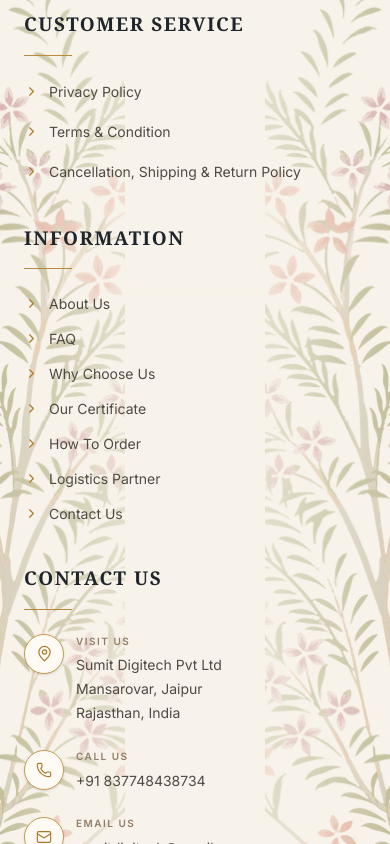
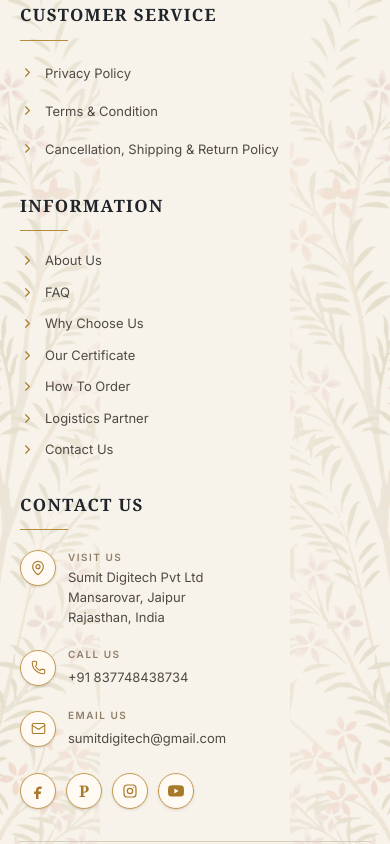
Before and after one commit to AyushRajpalani12/noorbynikki-, a Next.js app: page /login in a window 390 px wide. Shown: the part 980-1824 px from the top of the page. Built offline with nearby package versions, Linux system fonts and the light colour scheme.

Commit message:
fix: update Looking component image layout and Footer

```diff
--- a/components/Footer.tsx
+++ b/components/Footer.tsx
@@ -1,4 +1,4 @@
-"use client";
+'use client';
 
 import React, { useEffect, useState } from "react";
 import Link from "next/link";
@@ -75,9 +75,7 @@ export default function Footer() {
 
       {/* =====================================================
           LEFT FLORAL DESIGN
-          KEEPING IT DARK & VISIBLE
       ===================================================== */}
-
       <img
         src="/footer-left.png"
         alt=""
@@ -89,21 +87,20 @@ export default function Footer() {
           top-0
           z-0
           h-full
-          w-[125px]
+          w-[100px]
+          sm:w-[140px]
+          lg:w-[205px]
           object-cover
           object-left
-          opacity-75
+          opacity-65
+          sm:opacity-75
           select-none
-          sm:w-[165px]
-          lg:w-[205px]
         "
       />
 
       {/* =====================================================
           RIGHT FLORAL DESIGN
-          KEEPING IT DARK & VISIBLE
       ===================================================== */}
-
       <img
         src="/footer-right.png"
         alt=""
@@ -115,20 +112,20 @@ export default function Footer() {
           top-0
           z-0
           h-full
-          w-[125px]
+          w-[100px]
+          sm:w-[140px]
+          lg:w-[205px]
           object-cover
           object-right
-          opacity-75
+          opacity-65
+          sm:opacity-75
           select-none
-          sm:w-[165px]
-          lg:w-[205px]
         "
       />
 
       {/* =====================================================
           CENTER READABILITY LAYER
       ===================================================== */}
-
       <div
         className="
           pointer-events-none
@@ -136,41 +133,38 @@ export default function Footer() {
           inset-0
           z-0
           bg-gradient-to-r
-          from-[#f8f3ea]/35
+          from-[#f8f3ea]/70
           via-[#f8f3ea]/95
-          to-[#f8f3ea]/35
+          to-[#f8f3ea]/70
+          sm:from-[#f8f3ea]/35
+          sm:via-[#f8f3ea]/95
+          sm:to-[#f8f3ea]/35
         "
       />
 
       {/* =====================================================
           MAIN CONTAINER
       ===================================================== */}
-
-      <div className="relative z-10 mx-auto max-w-[1180px] px-6 sm:px-10 lg:px-16">
+      <div className="relative z-10 mx-auto max-w-[1180px] px-5 sm:px-10 lg:px-16">
 
         {/* TOP DECORATION */}
-
         <div className="flex items-center justify-center gap-3 pt-8 sm:pt-10">
-
-          <span className="h-px w-12 bg-[#b88a3b]" />
-
+          <span className="h-px w-10 sm:w-12 bg-[#b88a3b]" />
           <span className="h-2 w-2 rotate-45 border border-[#a7193b] bg-[#a7193b]" />
-
-          <span className="h-px w-12 bg-[#b88a3b]" />
-
+          <span className="h-px w-10 sm:w-12 bg-[#b88a3b]" />
         </div>
-
 
         {/* =====================================================
             THREE COLUMN FOOTER
         ===================================================== */}
-
         <div
           className="
             grid
             grid-cols-1
-            gap-10
-            py-10
+            gap-8
+            py-8
+            sm:gap-10
+            sm:py-10
             sm:grid-cols-2
             lg:grid-cols-3
             lg:gap-16
@@ -181,14 +175,12 @@ export default function Footer() {
           {/* =================================================
               CUSTOMER SERVICE
           ================================================= */}
-
           <div>
-
             <h3
               className="
-                mb-4
+                mb-3 sm:mb-4
                 font-serif
-                text-[19px]
+                text-[17px] sm:text-[19px]
                 font-semibold
                 uppercase
                 tracking-[0.08em]
@@ -197,14 +189,11 @@ export default function Footer() {
             >
               Customer Service
             </h3>
+            <div className="mb-5 sm:mb-6 h-px w-12 bg-[#b88a3b]" />
 
-            <div className="mb-6 h-px w-12 bg-[#b88a3b]" />
-
-            <ul className="space-y-4">
-
+            <ul className="space-y-3.5 sm:space-y-4">
               {serviceLinks.map((item) => (
                 <li key={item.name}>
-
                   <Link
                     href={item.href}
                     className="
@@ -212,7 +201,7 @@ export default function Footer() {
                       flex
                       items-start
                       gap-2.5
-                      text-[14px]
+                      text-[13px] sm:text-[14px]
                       leading-6
                       text-[#4f4a44]
                       transition-all
@@ -221,7 +210,6 @@ export default function Footer() {
                       hover:text-[#a7193b]
                     "
                   >
-
                     <ChevronRight
                       size={15}
                       strokeWidth={1.8}
@@ -234,32 +222,23 @@ export default function Footer() {
                         group-hover:translate-x-1
                       "
                     />
-
-                    <span>
-                      {item.name}
-                    </span>
-
+                    <span>{item.name}</span>
                   </Link>
-
                 </li>
               ))}
-
             </ul>
-
           </div>
 
 
           {/* =================================================
               INFORMATION
           ================================================= */}
-
           <div>
-
             <h3
               className="
-                mb-4
+                mb-3 sm:mb-4
                 font-serif
-                text-[19px]
+                text-[17px] sm:text-[19px]
                 font-semibold
                 uppercase
                 tracking-[0.08em]
@@ -268,14 +247,11 @@ export default function Footer() {
             >
               Information
             </h3>
+            <div className="mb-5 sm:mb-6 h-px w-12 bg-[#b88a3b]" />
 
-            <div className="mb-6 h-px w-12 bg-[#b88a3b]" />
-
-            <ul className="space-y-3.5">
-
+            <ul className="space-y-3 sm:space-y-3.5">
               {informationLinks.map((item) => (
                 <li key={item.name}>
-
                   <Link
                     href={item.href}
                     className="
@@ -283,7 +259,7 @@ export default function Footer() {
                       flex
                       items-center
                       gap-2.5
-                      text-[14px]
+                      text-[13px] sm:text-[14px]
                       text-[#4f4a44]
                       transition-all
                       duration-300
@@ -291,7 +267,6 @@ export default function Footer() {
                       hover:text-[#a7193b]
                     "
                   >
-
                     <ChevronRight
                       size={15}
                       strokeWidth={1.8}
@@ -303,32 +278,23 @@ export default function Footer() {
                         group-hover:translate-x-1
                       "
                     />
-
-                    <span>
-                      {item.name}
-                    </span>
-
+                    <span>{item.name}</span>
                   </Link>
-
                 </li>
               ))}
-
             </ul>
-
           </div>
 
 
           {/* =================================================
               CONTACT US
           ================================================= */}
-
           <div>
-
             <h3
               className="
-                mb-4
+                mb-3 sm:mb-4
                 font-serif
-                text-[19px]
+                text-[17px] sm:text-[19px]
                 font-semibold
                 uppercase
                 tracking-[0.08em]
@@ -337,19 +303,14 @@ export default function Footer() {
             >
               Contact Us
             </h3>
-
-            <div className="mb-6 h-px w-12 bg-[#b88a3b]" />
-
+            <div className="mb-5 sm:mb-6 h-px w-12 bg-[#b88a3b]" />
 
             {/* ADDRESS */}
-
-            <div className="mb-6 flex items-start gap-3">
-
+            <div className="mb-5 sm:mb-6 flex items-start gap-3">
               <div
                 className="
                   flex
-                  h-10
-                  w-10
+                  h-9 w-9 sm:h-10 sm:w-10
                   shrink-0
                   items-center
                   justify-center
@@ -361,17 +322,12 @@ export default function Footer() {
                   shadow-sm
                 "
               >
-                <MapPin
-                  size={17}
-                  strokeWidth={1.7}
-                />
+                <MapPin size={16} strokeWidth={1.7} />
               </div>
-
               <div>
-
                 <p
                   className="
-                    mb-1
+                    mb-0.5 sm:mb-1
                     text-[10px]
                     font-semibold
                     uppercase
@@ -381,29 +337,22 @@ export default function Footer() {
                 >
                   Visit Us
                 </p>
-
-                <p className="text-[14px] leading-6 text-[#4f4a44]">
+                <p className="text-[13px] sm:text-[14px] leading-5 sm:leading-6 text-[#4f4a44]">
                   Sumit Digitech Pvt Ltd
                   <br />
                   Mansarovar, Jaipur
                   <br />
                   Rajasthan, India
                 </p>
-
               </div>
-
             </div>
 
-
             {/* PHONE */}
-
-            <div className="mb-6 flex items-center gap-3">
-
+            <div className="mb-5 sm:mb-6 flex items-center gap-3">
               <div
                 className="
                   flex
-                  h-10
-                  w-10
+                  h-9 w-9 sm:h-10 sm:w-10
                   shrink-0
                   items-center
                   justify-center
@@ -415,17 +364,12 @@ export default function Footer() {
                   shadow-sm
                 "
               >
-                <Phone
-                  size={16}
-                  strokeWidth={1.7}
-                />
+                <Phone size={15} strokeWidth={1.7} />
               </div>
-
               <div>
-
                 <p
                   className="
-                    mb-1
+                    mb-0.5 sm:mb-1
                     text-[10px]
                     font-semibold
                     uppercase
@@ -435,11 +379,10 @@ export default function Footer() {
                 >
                   Call Us
                 </p>
-
                 <a
                   href="tel:+91837748438734"
                   className="
-                    text-[14px]
+                    text-[13px] sm:text-[14px]
                     text-[#4f4a44]
                     transition-colors
                     duration-300
@@ -448,21 +391,15 @@ export default function Footer() {
                 >
                   +91 837748438734
                 </a>
-
               </div>
-
             </div>
 
-
             {/* EMAIL */}
-
-            <div className="mb-7 flex items-center gap-3">
-
+            <div className="mb-6 sm:mb-7 flex items-center gap-3">
               <div
                 className="
                   flex
-                  h-10
-                  w-10
+                  h-9 w-9 sm:h-10 sm:w-10
                   shrink-0
                   items-center
                   justify-center
@@ -474,17 +411,12 @@ export default function Footer() {
                   shadow-sm
                 "
               >
-                <Mail
-                  size={16}
-                  strokeWidth={1.7}
-                />
+                <Mail size={15} strokeWidth={1.7} />
               </div>
-
               <div className="min-w-0">
-
                 <p
                   className="
-                    mb-1
+                    mb-0.5 sm:mb-1
                     text-[10px]
                     font-semibold
                     uppercase
@@ -494,12 +426,11 @@ export default function Footer() {
                 >
                   Email Us
                 </p>
-
                 <a
                   href="mailto:sumitdigitech@gmail.com"
                   className="
                     break-all
-                    text-[14px]
+                    text-[13px] sm:text-[14px]
                     text-[#4f4a44]
                     transition-colors
                     duration-300
@@ -508,27 +439,18 @@ export default function Footer() {
                 >
                   sumitdigitech@gmail.com
                 </a>
-
               </div>
-
             </div>
 
-
-            {/* =================================================
-                SOCIAL ICONS
-            ================================================= */}
-
-            <div className="flex items-center gap-3">
-
+            {/* SOCIAL ICONS */}
+            <div className="flex flex-wrap items-center gap-2.5 sm:gap-3">
               {/* FACEBOOK */}
-
               <a
                 href="#"
                 aria-label="Facebook"
                 className="
                   flex
-                  h-10
-                  w-10
+                  h-9 w-9 sm:h-10 sm:w-10
                   items-center
                   justify-center
                   rounded-full
@@ -545,26 +467,18 @@ export default function Footer() {
                   hover:shadow-lg
                 "
               >
-
-                <svg
-                  viewBox="0 0 24 24"
-                  className="h-[16px] w-[16px] fill-current"
-                >
+                <svg viewBox="0 0 24 24" className="h-[15px] w-[15px] fill-current">
                   <path d="M14 8h3V4h-3c-3.3 0-6 2.7-6 6v2H5v4h3v8h4v-8h3.5l.5-4H12v-2c0-1.1.9-2 2-2z" />
                 </svg>
-
               </a>
 
-
               {/* PINTEREST */}
-
               <a
                 href="#"
                 aria-label="Pinterest"
                 className="
                   flex
-                  h-10
-                  w-10
+                  h-9 w-9 sm:h-10 sm:w-10
                   items-center
                   justify-center
                   rounded-full
@@ -581,23 +495,18 @@ export default function Footer() {
                   hover:shadow-lg
                 "
               >
-
-                <span className="font-serif text-[18px] font-bold">
+                <span className="font-serif text-[16px] sm:text-[18px] font-bold">
                   P
                 </span>
-
               </a>
 
-
               {/* INSTAGRAM */}
-
               <a
                 href="#"
                 aria-label="Instagram"
                 className="
                   flex
-                  h-10
-                  w-10
+                  h-9 w-9 sm:h-10 sm:w-10
                   items-center
                   justify-center
                   rounded-full
@@ -614,49 +523,24 @@ export default function Footer() {
                   hover:shadow-lg
                 "
               >
-
                 <svg
                   viewBox="0 0 24 24"
-                  className="h-[17px] w-[17px] fill-none stroke-current"
+                  className="h-[16px] w-[16px] fill-none stroke-current"
                   strokeWidth="1.8"
                 >
-
-                  <rect
-                    x="3"
-                    y="3"
-                    width="18"
-                    height="18"
-                    rx="5"
-                  />
-
-                  <circle
-                    cx="12"
-                    cy="12"
-                    r="4"
-                  />
-
-                  <circle
-                    cx="17.5"
-                    cy="6.5"
-                    r="1"
-                    fill="currentColor"
-                    stroke="none"
-                  />
-
+                  <rect x="3" y="3" width="18" height="18" rx="5" />
+                  <circle cx="12" cy="12" r="4" />
+                  <circle cx="17.5" cy="6.5" r="1" fill="currentColor" stroke="none" />
                 </svg>
-
               </a>
 
-
               {/* YOUTUBE */}
-
               <a
                 href="#"
                 aria-label="Youtube"
                 className="
                   flex
-                  h-10
-                  w-10
+                  h-9 w-9 sm:h-10 sm:w-10
                   items-center
                   justify-center
                   rounded-full
@@ -673,16 +557,10 @@ export default function Footer() {
                   hover:shadow-lg
                 "
               >
-
-                <svg
-                  viewBox="0 0 24 24"
-                  className="h-[17px] w-[17px] fill-current"
-                >
+                <svg viewBox="0 0 24 24" className="h-[16px] w-[16px] fill-current">
                   <path d="M23.5 6.2a3 3 0 0 0-2.1-2.1C19.5 3.5 12 3.5 12 3.5s-7.5 0-9.4.5A3 3 0 0 0 .5 6.2C0 8.1 0 12 0 12s0 3.9.5 5.8a3 3 0 0 0 2.1 2.1c1.9.5 9.4.5 9.4.5s7.5 0 9.4-.5a3 3 0 0 0 2.1-2.1C24 15.9 24 12 24 12s0-3.9-.5-5.8zM9.5 15.6V8.4L15.8 12l-6.3 3.6z" />
                 </svg>
-
               </a>
-
             </div>
 
           </div>
@@ -693,9 +571,7 @@ export default function Footer() {
         {/* =====================================================
             COPYRIGHT
         ===================================================== */}
-
         <div className="border-t border-[#d9cdbd]">
-
           <div
             className="
               flex
@@ -709,25 +585,18 @@ export default function Footer() {
               sm:text-left
             "
           >
-
             <p className="text-[11px] text-[#706860] sm:text-[12px]">
-
               © {year || "2026"}{" "}
-
               <span className="font-medium text-[#3f3a35]">
                 Royal Export
               </span>
-
               . All Rights Reserved.
-
             </p>
 
             <p className="text-[10px] uppercase tracking-[0.18em] text-[#9a8e80]">
               Crafted With Elegance
             </p>
-
           </div>
-
         </div>
 
       </div>
@@ -736,7 +605,6 @@ export default function Footer() {
       {/* =====================================================
           FLOATING WHATSAPP
       ===================================================== */}
-
       <a
         href={whatsappUrl}
         target="_blank"
@@ -744,12 +612,11 @@ export default function Footer() {
         aria-label="WhatsApp Chat"
         className="
           fixed
-          bottom-5
-          right-5
+          bottom-4
+          right-4
           z-50
           flex
-          h-14
-          w-14
+          h-12 w-12 sm:h-14 sm:w-14
           items-center
           justify-center
           rounded-full
@@ -764,15 +631,13 @@ export default function Footer() {
           sm:right-6
         "
       >
-
         <svg
-          className="h-7 w-7 fill-current"
+          className="h-6 w-6 sm:h-7 sm:w-7 fill-current"
           viewBox="0 0 24 24"
           aria-hidden="true"
         >
           <path d="M.057 24l1.687-6.163c-1.041-1.804-1.588-3.849-1.587-5.946.003-6.556 5.338-11.891 11.893-11.891 3.181.001 6.167 1.24 8.413 3.488 2.245 2.248 3.481 5.236 3.48 8.414-.003 6.557-5.338 11.892-11.893 11.892-1.99-.001-3.951-.5-5.688-1.448l-6.305 1.654zm6.597-3.807c1.676.995 3.276 1.591 5.392 1.592 5.448 0 9.886-4.434 9.889-9.885.002-5.462-4.415-9.89-9.881-9.892-5.452 0-9.887 4.434-9.889 9.884-.001 2.225.651 3.891 1.746 5.634l-.999 3.648 3.742-.981zm11.387-5.464c-.074-.124-.272-.198-.57-.347-.297-.149-1.758-.868-2.031-.967-.272-.099-.47-.149-.669.149-.198.297-.768.967-.941 1.165-.173.198-.347.223-.644.074-.297-.149-1.255-.462-2.39-1.475-.883-.788-1.48-1.761-1.653-2.059-.173-.297-.018-.458.13-.606.134-.133.297-.347.446-.521.151-.172.2-.296.3-.495.099-.198.05-.372-.025-.521-.075-.148-.669-1.611-.916-2.206-.242-.579-.487-.501-.669-.51l-.57-.01c-.198 0-.52.074-.792.372s-1.04 1.016-1.04 2.479 1.065 2.876 1.213 3.074c.149.198 2.095 3.2 5.076 4.487.709.306 1.263.489 1.694.626.712.226 1.36.194 1.872.118.571-.085 1.758-.719 2.006-1.413.248-.695.248-1.29.173-1.414z" />
         </svg>
-
       </a>
 
     </footer>
--- a/components/Looking.tsx
+++ b/components/Looking.tsx
@@ -116,7 +116,7 @@ export default function Looking() {
                   </p>
 
                   <Link
-                    href="/#collection"
+                    href="/collection"
                     className="mt-7 inline-flex items-center gap-3 rounded-full bg-[#f2c978] px-6 py-3.5 text-[10px] font-bold uppercase tracking-[0.18em] text-[#421225] transition-all duration-300 hover:-translate-y-0.5 hover:bg-[#f8d999]"
                   >
                     Explore Collection
@@ -134,13 +134,15 @@ export default function Looking() {
             {/* image card */}
 
             <div className="group relative flex-1 overflow-hidden rounded-[30px] bg-[#ece0d8] shadow-[0_25px_60px_rgba(78,21,42,0.12)]">
-              <div className="relative min-h-[420px] lg:min-h-[480px]">
+              {/* Yahan min-h ko thoda increase kiya hai taaki desktop par image proper space le */}
+              <div className="relative min-h-[460px] sm:min-h-[500px] lg:min-h-[540px]">
                 <Image
                   src="/hiran.png"
                   alt="Elegant festive ethnic fashion"
                   fill
                   sizes="(max-width: 1024px) 100vw, 40vw"
-                  className="object-cover object-center transition-transform duration-1000 ease-out group-hover:scale-[1.04]"
+                  // 'object-center' ki jagah 'object-top' ya 'object-[center_top]' use karne se model ka face/upper body cut nahi hota
+                  className="object-cover object-top transition-transform duration-1000 ease-out group-hover:scale-[1.04]"
                 />
 
                 <div className="absolute inset-0 bg-gradient-to-t from-[#32101c]/75 via-transparent to-transparent" />
```
